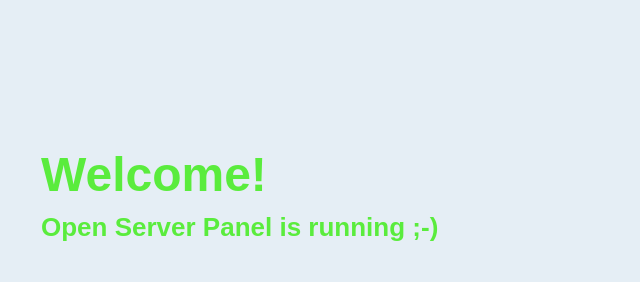
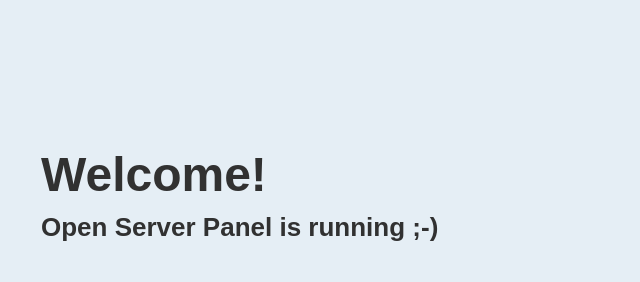
Before and after one commit to Ekaterinasavina/lessons, a plain HTML site: page index.html in a window 1280 px wide. Shown: the top 282 px of the page, without its empty margins (334-974 px from the left). Drawn offline with Linux system fonts and the light colour scheme; files that its build step writes are made by us from their sources.

Commit message:
Изминили цвет текста в стилях

```diff
--- a/css/style.css
+++ b/css/style.css
@@ -12,7 +12,7 @@
     box-sizing: inherit;
     margin: 0;
     padding: 0;
-    color: rgb(90, 236, 61);
+    color: rgb(49, 49, 49);
 }
 
 html {
```
